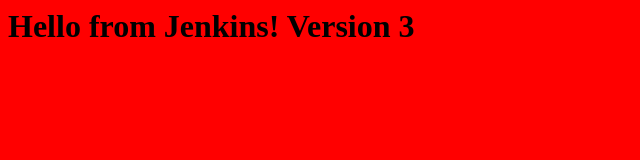
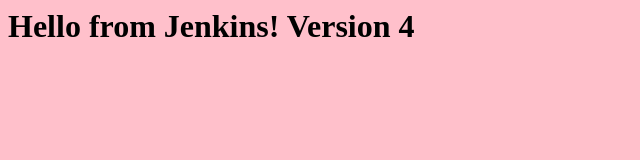
Before and after one commit to priyam930/Jenkins-Practice, a plain HTML site: page index.html in a window 1280 px wide. Shown: the whole page, without its empty margins (0-640 px from the left). Drawn offline with Linux system fonts and the light colour scheme.

Commit message:
version 4

```diff
--- a/index.html
+++ b/index.html
@@ -1,3 +1,3 @@
-<body style="background-color: red">
-    <h1>Hello from Jenkins! Version 3</h1>
+<body style="background-color: pink">
+    <h1>Hello from Jenkins! Version 4</h1>
 </body>
```
